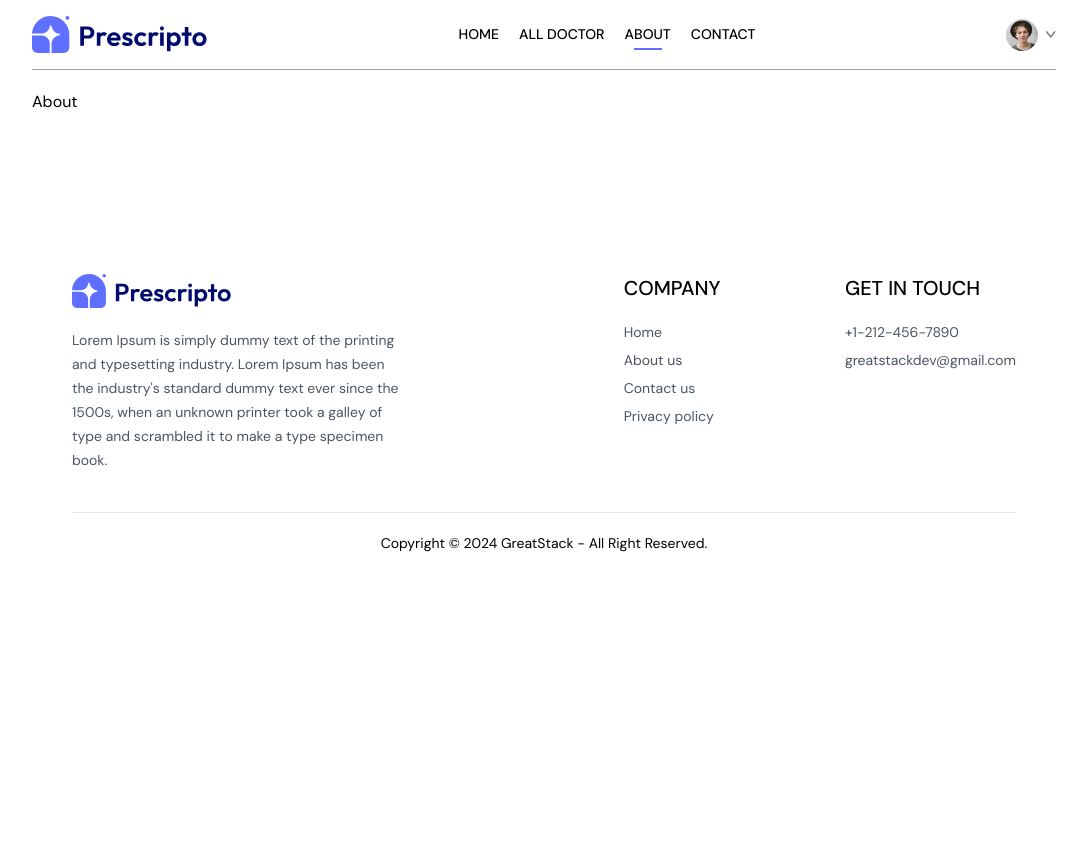
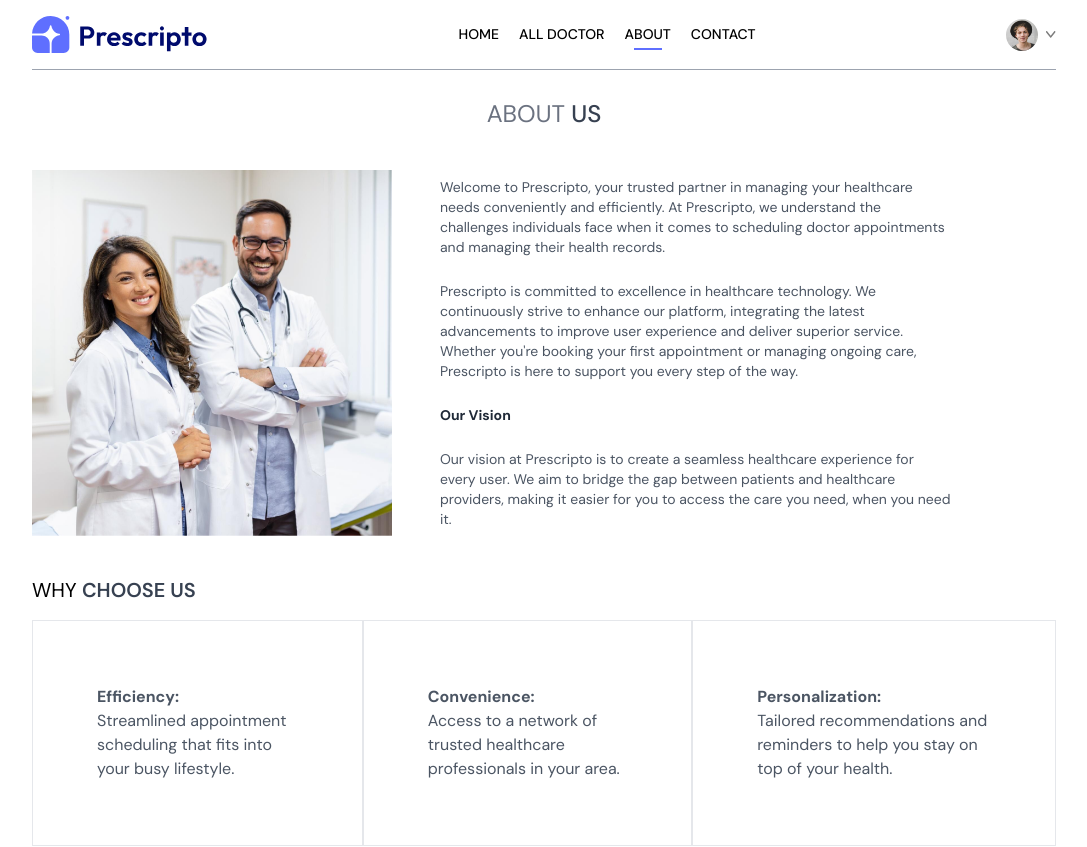
Before and after one commit to ShreyasGadave/MediCure, a React (Vite) app in the folder Frontend/: page /about in a window 1280 px wide. Shown: the top 847 px of the page, without its empty margins (96-1183 px from the left). Before the commit the page ends 800 px from the top, so only its background shows below. Built offline with nearby package versions, Linux system fonts and the light colour scheme; a web font is replaced by a local one.

Commit message:
About Page

```diff
--- a/Frontend/src/Pages/About.jsx
+++ b/Frontend/src/Pages/About.jsx
@@ -1,9 +1,67 @@
-import React from 'react'
+import React from "react";
+import { assets } from "../assets/assets_frontend/assets";
 
 const About = () => {
   return (
-    <div>About</div>
-  )
-}
+    <div>
+      <div className="text-center text-2xl pt-2 text-gray-500 ">
+        <p>
+          ABOUT <span className="text-gray-700 font-medium">US</span>
+        </p>
+      </div>
+      <div className="my-10 flex flex-col md:flex-row gap-12">
+        <img
+          className="w-full md:max-w-[360px]"
+          src={assets.about_image}
+          alt=""
+        />
+        <div className="flex flex-col justify-center gap-6 md:w-2/4 text-sm text-gray-600 ">
+          <p>
+            Welcome to Prescripto, your trusted partner in managing your
+            healthcare needs conveniently and efficiently. At Prescripto, we
+            understand the challenges individuals face when it comes to
+            scheduling doctor appointments and managing their health records.
+          </p>
+          <p>
+            Prescripto is committed to excellence in healthcare technology. We
+            continuously strive to enhance our platform, integrating the latest
+            advancements to improve user experience and deliver superior
+            service. Whether you're booking your first appointment or managing
+            ongoing care, Prescripto is here to support you every step of the
+            way.
+          </p>
+          <b className="text-gray-800">Our Vision</b>
+          <p>
+            Our vision at Prescripto is to create a seamless healthcare
+            experience for every user. We aim to bridge the gap between patients
+            and healthcare providers, making it easier for you to access the
+            care you need, when you need it.
+          </p>
+        </div>
+      </div>
 
-export default About
+      <div className="text-xl my-4">
+        <p>
+          WHY <span className="text-gray-700 font-semibold">CHOOSE US</span>{" "}
+        </p>
+      </div>
+
+      <div className="flex flex-col md:flex-row mb-20">
+        <div className="border px-10 md:px-16 py-8 sm:py-16 flex flex-col hover:bg-primary hover:text-white transition-all duration-300 text-gray-600 cursor-pointer ">
+          <b>Efficiency:</b>
+          <p>Streamlined appointment scheduling that fits into your busy lifestyle.</p>
+        </div>
+        <div className="border px-10 md:px-16 py-8 sm:py-16 flex flex-col hover:bg-primary hover:text-white transition-all duration-300 text-gray-600 cursor-pointer ">
+          <b>Convenience:</b>
+          <p>Access to a network of trusted healthcare professionals in your area.</p>
+        </div>
+        <div className="border px-10 md:px-16 py-8 sm:py-16 flex flex-col hover:bg-primary hover:text-white transition-all duration-300 text-gray-600 cursor-pointer ">
+          <b>Personalization:</b>
+          <p>Tailored recommendations and reminders to help you stay on top of your health.</p>
+        </div>
+      </div>
+    </div>
+  );
+};
+
+export default About;
```
